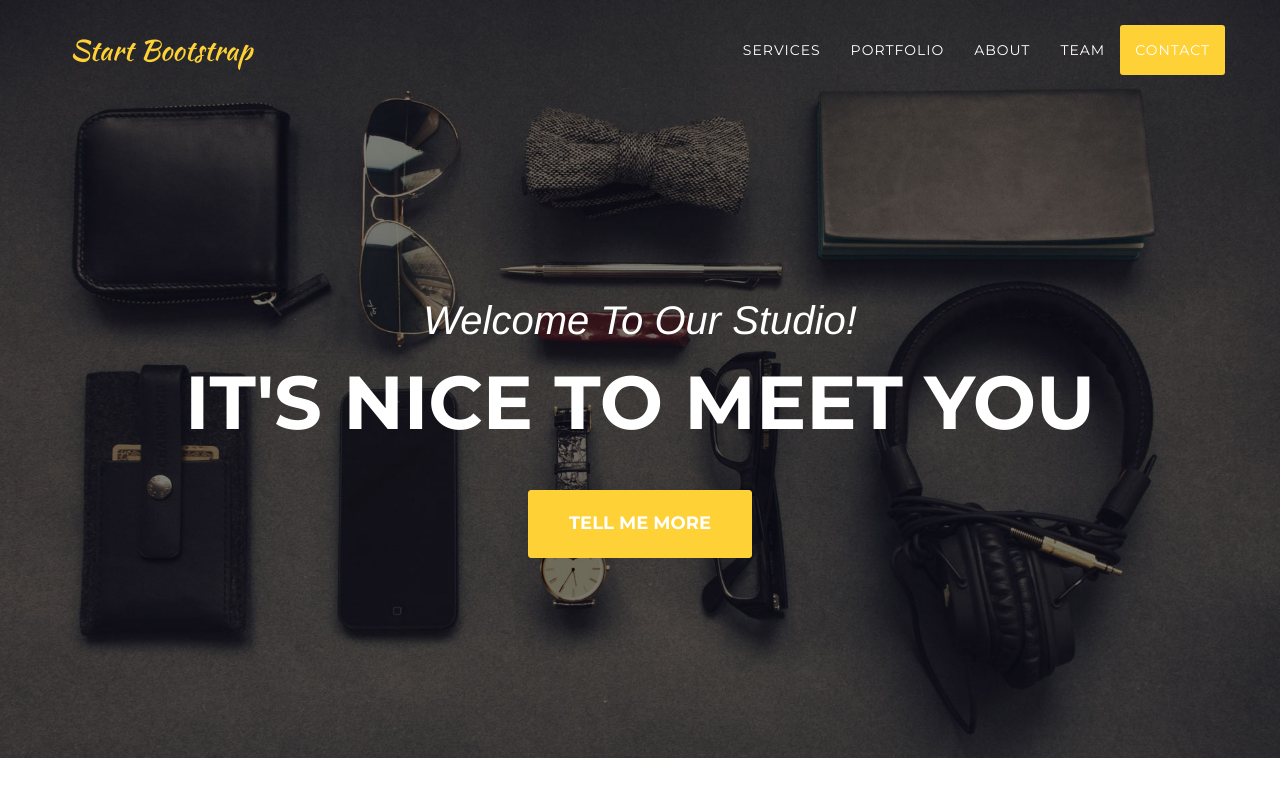
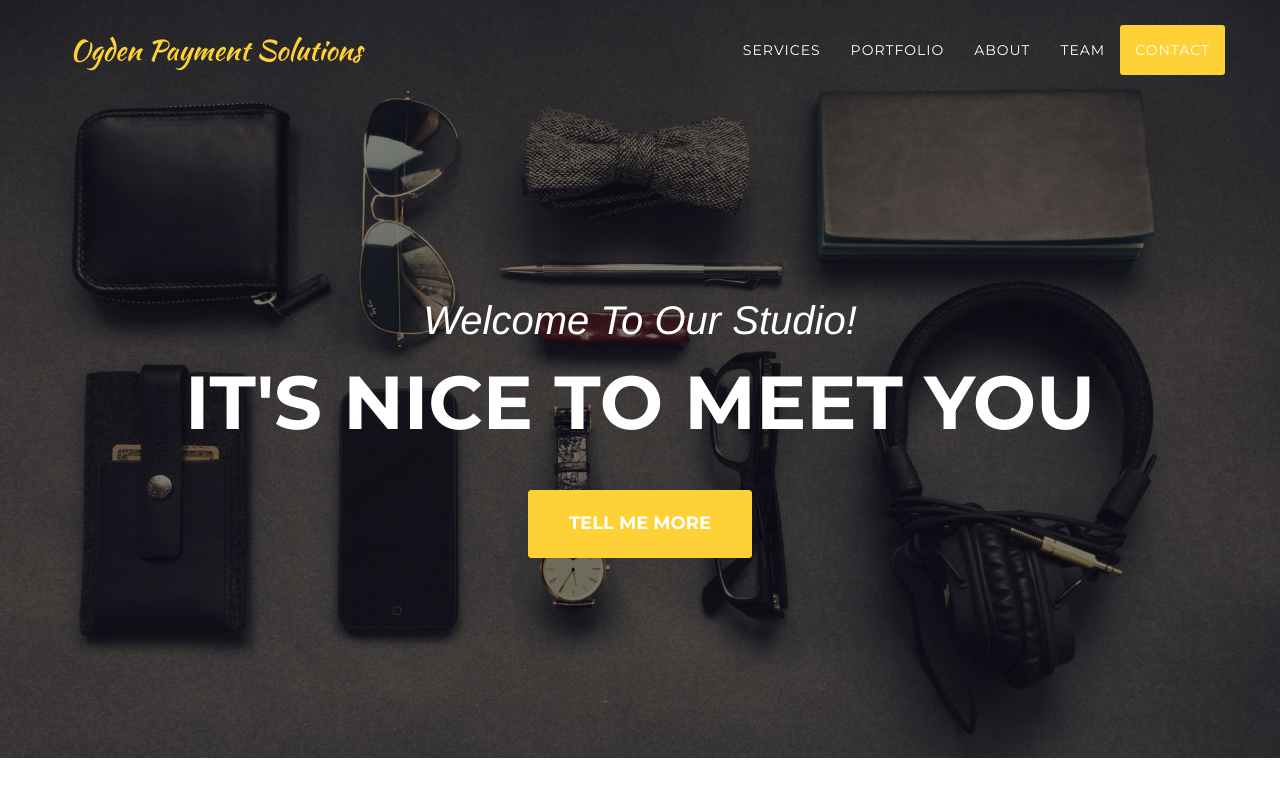
Before and after one commit to zogde001/nedgo2, a plain HTML site: page index.html in a window 1280 px wide. Shown: the top 800 px of the page. Drawn offline with nearby package versions, Linux system fonts and the light colour scheme; a web font is replaced by a local one.

Commit message:
title changed

```diff
--- a/index.html
+++ b/index.html
@@ -46,7 +46,7 @@
                     <span class="icon-bar"></span>
                     <span class="icon-bar"></span>
                 </button>
-                <a class="navbar-brand page-scroll" href="#page-top">Start Bootstrap</a>
+                <a class="navbar-brand page-scroll" href="#page-top">Ogden Payment Solutions</a>
             </div>
 
             <!-- Collect the nav links, forms, and other content for toggling -->
```
